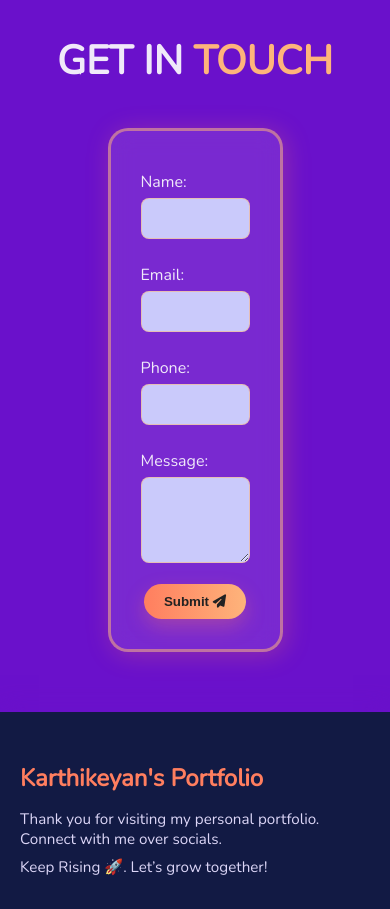
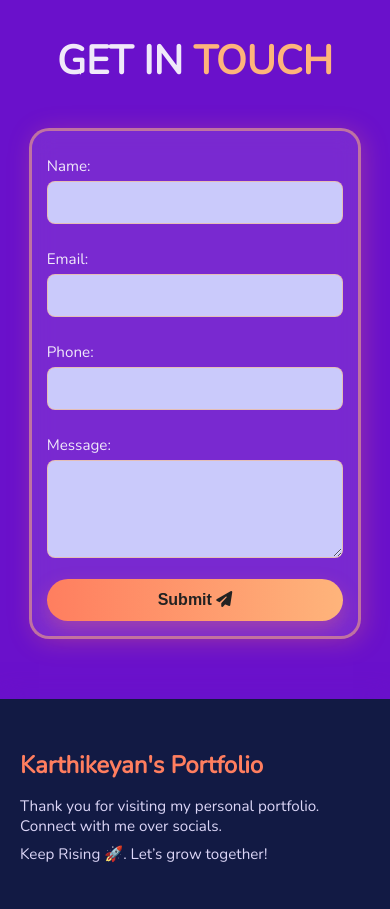
Before and after one commit to KARTHIKEYAN121504/Portfolio, a plain HTML site: page index.html in a window 390 px wide. Shown: the part 6960-7869 px from the top of the page. Drawn offline with nearby package versions, Linux system fonts and the light colour scheme.

Commit message:
update css

```diff
--- a/styles.css
+++ b/styles.css
@@ -783,3 +783,42 @@ html {
 html #contact {
   scroll-padding-top: 30px !important;
 }
+
+/* Mobile View for Feedback/Contact */
+@media (max-width: 768px) {
+  .contact-container {
+    width: 90%;
+    padding: 20px;
+  }
+
+  .contact input,
+  .contact textarea {
+    font-size: 1rem;
+  }
+
+  .contact button {
+    width: 100%;
+    padding: 12px;
+    font-size: 1.1rem;
+  }
+}
+
+@media (max-width: 480px) {
+  .contact-container {
+    width: 95%;
+    padding: 15px;
+  }
+
+  .contact label {
+    font-size: 0.95rem;
+  }
+
+  .contact input,
+  .contact textarea {
+    font-size: 0.95rem;
+  }
+
+  .contact button {
+    font-size: 1rem;
+  }
+}
```
